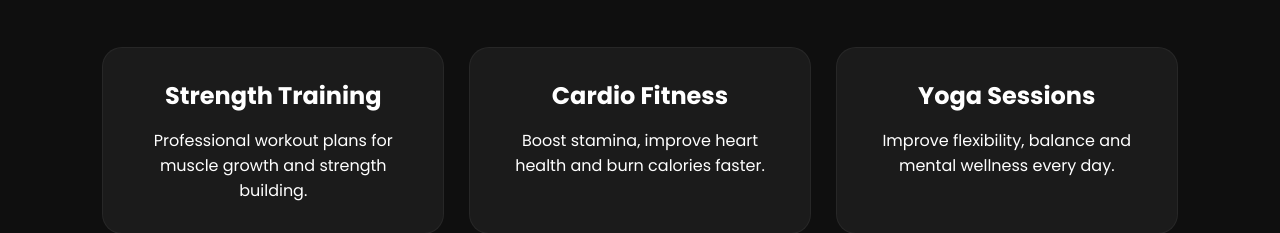
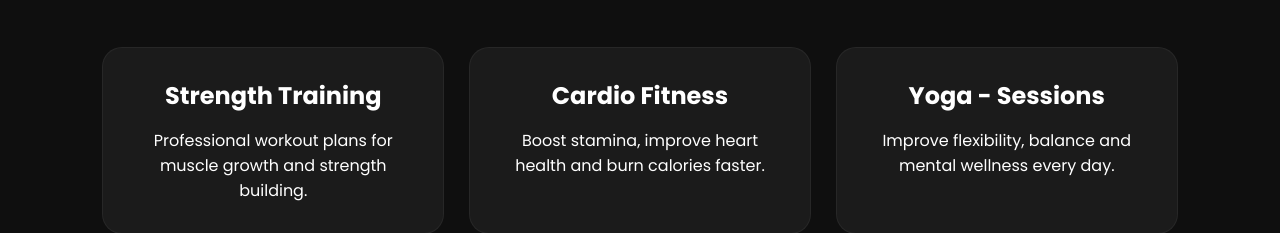
Before and after one commit to sahilsharma2246/Gym-Homepage, a plain HTML site: page index.html in a window 1280 px wide. Shown: the part 943-1176 px from the top of the page. Drawn offline with Linux system fonts and the light colour scheme.

Commit message:
updated new files

```diff
--- a/index.html
+++ b/index.html
@@ -40,7 +40,7 @@
       <p>Boost stamina, improve heart health and burn calories faster.</p>
     </div>
     <div class="card">
-      <h3>Yoga Sessions</h3>
+      <h3>Yoga - Sessions</h3>
       <p>Improve flexibility, balance and mental wellness every day.</p>
     </div>
   </div>
```
